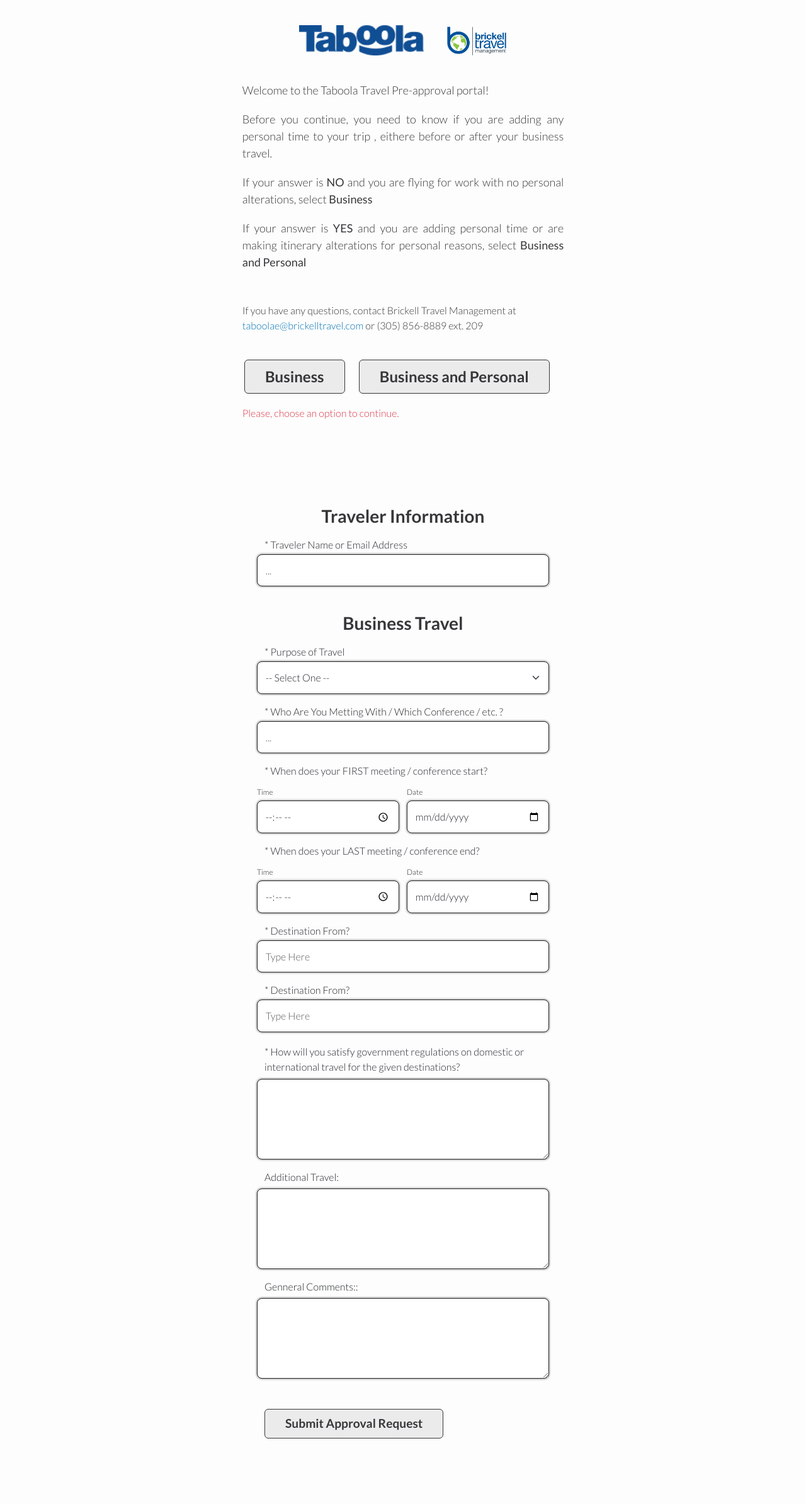
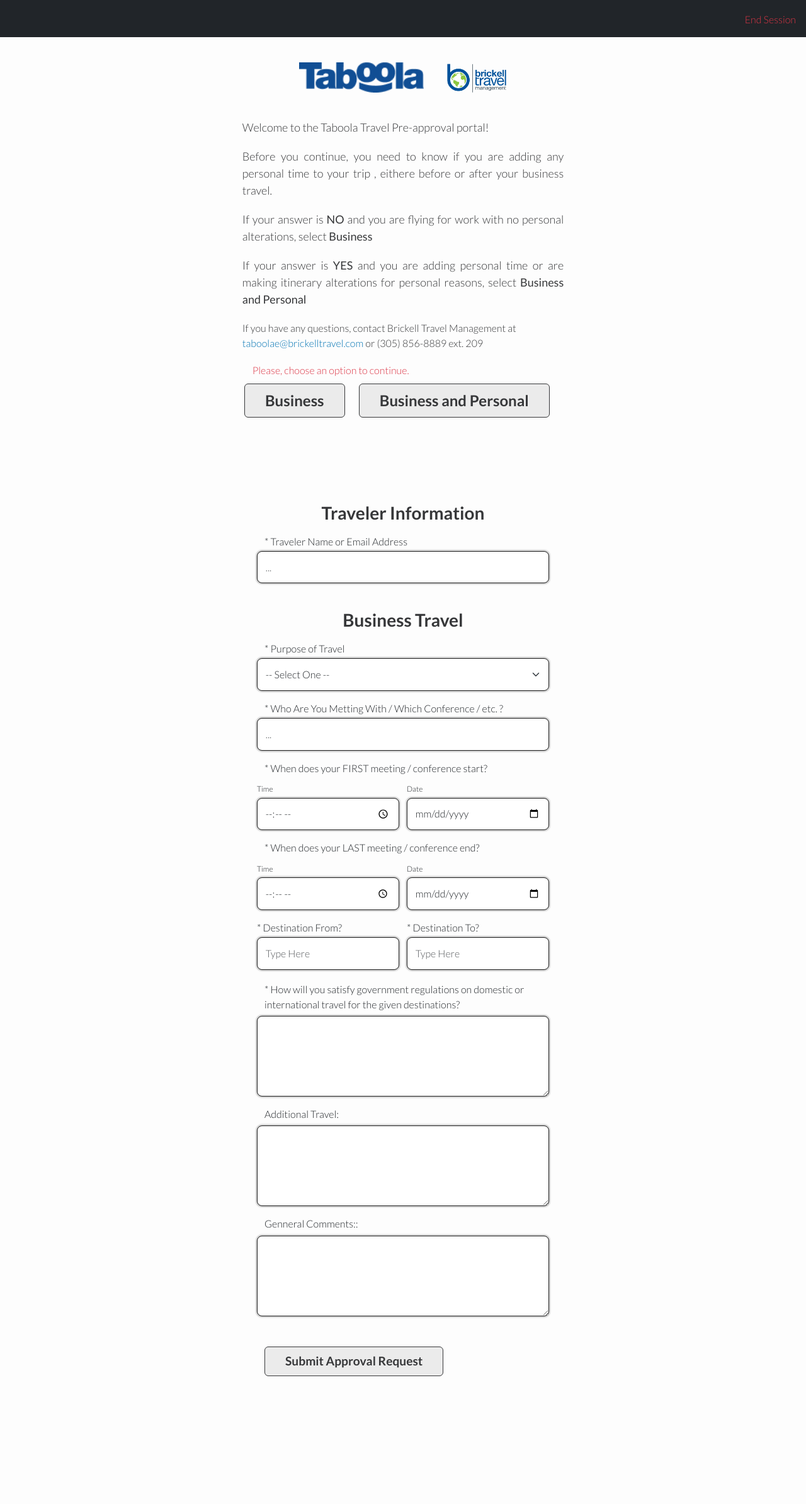
Before and after one commit to Bruno-Nicolai/Django-form-project, a Django app: template users/templates/main.html in a window 1280 px wide. Shown: the whole page at 63% size. After the commit the page ends 2185 px from the top, so only its background shows below. Run offline with Django 4.2, Linux system fonts and the light colour scheme; the template is opened without the code that fills it, so the values that code supplies are empty.

Commit message:
include navbar on top

```diff
--- a/templates/static/general/src/css/base.css
+++ b/templates/static/general/src/css/base.css
@@ -15,6 +15,7 @@
   min-height: fit-content;
   width: 100vw;
   display: flex;
+  flex-direction: column;
   align-items: center;
   justify-content: center;
   overflow-x: hidden;
--- a/templates/static/users/src/css/main.css
+++ b/templates/static/users/src/css/main.css
@@ -1,3 +1,7 @@
+header {
+  width: 100%;
+}
+
 .wrapper {
   display: flex;
   flex-direction: column;
@@ -36,10 +40,6 @@
   gap: 14px;
 }
 
-.container-contact-us {
-  margin: 2rem 0;
-}
-
 .contact-us {
   font-size: 16px;
 }
--- a/users/templates/main.html
+++ b/users/templates/main.html
@@ -3,16 +3,28 @@
 
 {% block head %}
   <link rel="stylesheet" href="{% static 'users/src/css/main.css' %}" />
+  <title>{% block title %}Submit Form{% endblock %}</title>
 {% endblock %}
 
 {% block body %}
+  <header>
+    <nav class="navbar bg-dark navbar-dark">
+      <div class="container-fluid justify-content-end" style="padding: .2rem 1rem 0 .2rem; max-width: 100vw;">
+        <ul class="navbar-nav">
+          <li class="nav-item">
+            <form action="{% url 'logout' %}">
+              <input type="submit" class="nav-link text-danger" value="End Session">
+            </form>
+          </li>
+        </ul>
+      </div>
+    </nav>
+  </header>
 
-  <script src="{% static 'users/src/js/main.js' %}"></script>
+  <main>
     <div class="wrapper">
+      <div class="container-fluid" style="max-width: 32rem; background: var(--color-white-transparent);">
 
-
-
-    <div class="container-fluid" style="max-width: 32rem; background: var(--color-white-transparent);">
         <div class="container text-center">
           <div class="row">
             <div class="col">
@@ -30,51 +42,49 @@
             <p>Before you continue, you need to know if you are adding any personal time to your trip , eithere before or after your business travel.</p>
           </div>
           <div class="container-sm">
-          <p>If your answer is <b>NO</b> and you are flying for work with no personal alterations, select <b>Business</b></p>
+            <p>
+              If your answer is <b>NO</b> and you are flying for work with no personal alterations, select <b>Business</b>
+            </p>
           </div>
           <div class="container-sm">
-          <p>If your answer is <b>YES</b> and you are adding personal time or are making itinerary alterations for personal reasons, select <b>Business and Personal</b></p>
+            <p>
+              If your answer is <b>YES</b> and you are adding personal time or are making itinerary alterations for personal reasons, select <b>Business and Personal</b>
+            </p>
           </div>
 
-        <div class="container-contact-us container-sm">
+          <div class="container-sm">
             <p class="contact-us text-start">
               If you have any questions, contact Brickell Travel Management at <span>taboolae@brickelltravel.com</span> or (305) 856-8889 ext. 209
             </p>
           </div>
 
+          <div class="container-sm">
+            <p class="contact-us text-danger" style="margin-left: 1rem;">Please, choose an option to continue.</p>
+          </div>
+
           <div class="container">
             <div class="row">
-            <form class="col text-start">
-              <input type="radio" id="btn-1" name="button"/>
+              <form action="" class="col text-start">
+                <input type="radio" id="btn-1" name="button" />
                 <label class="label label-1" value="Business" for="btn-1" style="margin-right: 1rem;">Business</label>
 
-              <input type="radio" id="btn-2" name="button"/>
+                <input type="radio" id="btn-2" name="button" />
                 <label class="label label-2" value="Business and Personal" for="btn-2">Business and Personal</label>
               </form>
             </div>
           </div>
-
-        <div class="container-sm">
-          <p class="contact-us text-danger">
-            Please, choose an option to continue.
-          </p>
-        </div>
-
         </div>
       </div>
 
       <br />
 
-    {% comment %} FORM {% endcomment %}
+      {% comment %}FORM{% endcomment %}
       <div class="container-fluid" style="background: var(--color-white-transparent);">
-
-      {% comment %} FRAME {% endcomment %}
+        {% comment %}FRAME{% endcomment %}
         <div class="container-sm" style="flex-direction: column; justify-content: center; align-items: flex-start;">
-
-        {% comment %} CONTENT {% endcomment %}
+          {% comment %}CONTENT{% endcomment %}
           <form class="column-gap-sm-4" style="justify-content: flex-start; align-items: flex-start; padding: 3rem;">
-
-          {% comment %} TITLE 1 {% endcomment %}
+            {% comment %}TITLE 1{% endcomment %}
             <div class="col-md">
               <p class="text-capitalize text-center fw-bold" style="font-size: 28px">Traveler Information</p>
 
@@ -84,11 +94,11 @@
               </div>
             </div>
             <br />
-          {% comment %} TITLE 2 {% endcomment %}
+            {% comment %}TITLE 2{% endcomment %}
             <div class="col-md">
               <p class="text-capitalize text-center fw-bold" style="font-size: 28px">Business Travel</p>
 
-            {% comment %} INPUTS {% endcomment %}
+              {% comment %}INPUTS{% endcomment %}
               <div class="row">
                 <label for="floatingSelect" class="form-label">* Purpose of Travel</label>
                 <select required class="form-select" id="floatingSelect">
@@ -109,7 +119,7 @@
                 <input required type="text" name="username" placeholder="..." class="form-control" autocomplete="off" />
               </div>
 
-            {% comment %} DATE AND TIME PICKERS {% endcomment %}
+              {% comment %}DATE AND TIME PICKERS{% endcomment %}
               <div class="row align-items-center">
                 <label class="form-label">* When does your FIRST meeting / conference start?</label>
 
@@ -121,7 +131,6 @@
                   <label class="form-label" style="font-size: 12px;">Date</label>
                   <input required type="date" name="date_f_conf_start" class="form-control" autocomplete="off" />
                 </div>
-
               </div>
 
               <div class="row align-items-center">
@@ -138,18 +147,20 @@
                 </div>
               </div>
 
-            {% comment %} DROPDOWN BUTTONS {% endcomment %}
+              {% comment %}DROPDOWN BUTTONS{% endcomment %}
               <div class="row align-items-center">
-
+                <div class="col text-sm-start" style="padding-left: 0; padding-right: 0;">
                   <label class="form-label">* Destination From?</label>
                   <input required type="text" name="username" placeholder="Type Here" class="form-control" autocomplete="off" />
-
-              <label class="form-label">* Destination From?</label>
-              <input required type="text" name="username" placeholder="Type Here" class="form-control" autocomplete="off" />
-
                 </div>
 
-            {% comment %} TEXTAREAS {% endcomment %}
+                <div class="col text-sm-start" style="padding-right: 0;">
+                  <label class="form-label">* Destination To?</label>
+                  <input required type="text" name="username" placeholder="Type Here" class="form-control" autocomplete="off" />
+                </div>
+              </div>
+
+              {% comment %}TEXTAREAS{% endcomment %}
               <div class="row" style="margin-top: 1rem; padding-left: 0; padding-right: 0;">
                 <label for="form-label">* How will you satisfy government regulations on domestic or international travel for the given destinations?</label>
                 <div class="form-floating" style="padding-left: 0; padding-right: 0;">
@@ -174,14 +185,14 @@
               <div class="row-sm">
                 <input class="btn btn-primary" type="submit" value="Submit Approval Request" />
               </div>
-
+            </div>
           </form>
-
         </div>
       </div>
+    </div>
+  </main>
 
-
-
-  </div>
-
+  {% block scripts %}
+    <script src="{% static 'users/src/js/main.js' %}"></script>
   {% endblock %}
+{% endblock %}
--- a/users/urls.py
+++ b/users/urls.py
@@ -4,5 +4,6 @@
 urlpatterns = [
     path('authentication/', views.signin, name="authentication"),
     path('logout/', views.leave, name="logout"),
+    # path('reset/', views.password_reset, name="reset"),
     path('main/', views.go_to_form, name="main"),
 ]
```
Also changed, not shown: users/templates/login.html (+10 -1 lines), users/templates/password_reset.html (added, +16 -0 lines), users/views.py (+14 -2 lines). Lines whose indentation alone changed are shown as unchanged.
